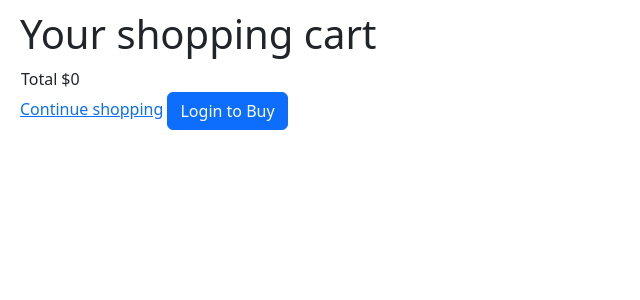
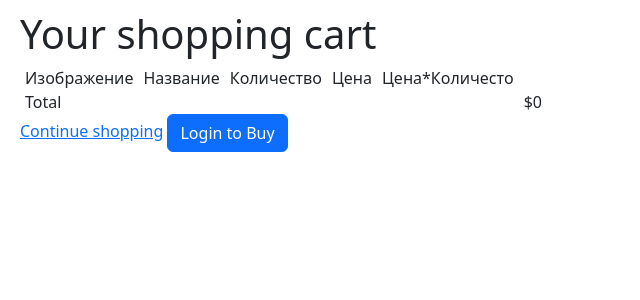
Before and after one commit to h1gf68/stripe_api, a Django app: page /cart/ in a window 1280 px wide. Shown: the part 56-356 px from the top of the page, without its empty margins (0-640 px from the left). Run offline with Django 4.2, Linux system fonts and the light colour scheme; data that the repository does not hold is empty; some libraries are stand-ins or nearby versions.

Commit message:
ready for prod

```diff
--- a/market/settings.py
+++ b/market/settings.py
@@ -33,7 +33,7 @@
 # SECURITY WARNING: don't run with debug turned on in production!
 DEBUG = env('DEBUG')
 
-ALLOWED_HOSTS = []
+ALLOWED_HOSTS = ['localhost', '127.0.0.1']
 
 
 # Application definition
--- a/payments/admin.py
+++ b/payments/admin.py
@@ -9,7 +9,7 @@
 class OrderItemInline(admin.TabularInline):
     model = OrderItem
     raw_id_fields = ['item']
-
+    extra = 0
 
 
 class OrderAdmin(admin.ModelAdmin):
--- a/payments/static/payments/css/main.css
+++ b/payments/static/payments/css/main.css
@@ -8,3 +8,6 @@
 .cart img {
     height: 100px;
 }
+.cart td {
+    padding: 0 5px;
+}
--- a/payments/templates/payments/cart_detail.html
+++ b/payments/templates/payments/cart_detail.html
@@ -5,6 +5,13 @@
     <div class="content">
         <h1>Your shopping cart</h1>
         <table class="cart">
+            <thead>
+                <td>Изображение</td>
+                <td>Название</td>
+                <td>Количество</td>
+                <td>Цена</td>
+                <td>Цена*Количесто</td>
+            </thead>
             <tbody>
             {% for it in cart %}
                 {% with item=it.item %}
@@ -21,9 +28,10 @@
                         </td>
                         <td>{{ item.name }}</td>
                         <td>{{ it.quantity }}</td>
-                        <td><a href="{% url 'cart_remove' item.id %}">Remove</a></td>
                         <td class="num">${{ it.price }}</td>
                         <td class="num">${{ it.total_price }}</td>
+                        <td><a href="{% url 'cart_remove' item.id %}">Remove</a></td>
+
                     </tr>
                 {% endwith %}
             {% endfor %}
--- a/payments/templates/payments/detail.html
+++ b/payments/templates/payments/detail.html
@@ -3,12 +3,12 @@
 {% block content %}
 <div class="content">
     <h3>{{ item.name }}</h3>
+    <p class="price">${{ item.price }}</p>
     <div>{{ item.description }}</div>
-    <p class="price">${{ item.price }}</p>
     <form action="{% url 'cart_add' item.id %}" method="post">
         {{ cart_item_form }}
         {% csrf_token %}
-        <input type="submit" value="Add to cart">
+        <input type="submit" value="Добавить в корзину">
     </form>
 </div>
 
--- a/payments/templates/payments/index.html
+++ b/payments/templates/payments/index.html
@@ -6,8 +6,8 @@
         {% for item in object_list %}
         <div class="product">
             <h2 class="product-name"><a href="{% url 'detail' item.pk %}"><span>{{ item.name }}</span></a></h2>
-            <div>{{ item.description }}</div>
-            <div>{{ item.price }} $</div>
+            <span>{{ item.price }} $</span>
+            <div>{{ item.description|truncatechars:300 }}</div>
             <hr>
         </div>
         {% endfor %}
--- a/payments/templates/payments/order_created.html
+++ b/payments/templates/payments/order_created.html
@@ -5,7 +5,7 @@
         <script>var order_id = {{ order.id }}</script>
         <h1>Thank you</h1>
         <p>Ваш заказ зарегистрирован. Скоро будете перенаправлены на страницу оплаты.
-            <button type="hidden" class="btn btn-primary" id="submitBtn">оплатите</button>
+            <button type="submit" class="btn btn-primary" id="submitBtn">оплатите</button>
         </p>
     </div>
 {% endblock %}
--- a/payments/views.py
+++ b/payments/views.py
@@ -29,6 +29,7 @@
         return context
 
 
+# ---------- STRIPE ----------
 def success(request):
     return render(request, 'payments/success.html')
 
@@ -119,7 +120,7 @@
         cart.add(item=item,
                  quantity=cd['quantity'],
                  update_quantity=cd['update'])
-    return redirect('cart_detail')
+    return redirect(request.META['HTTP_REFERER'])
 
 
 def cart_remove(request, item_id):
@@ -136,6 +137,8 @@
 
 def order_create(request):
     cart = Cart(request)
+    if not len(cart):
+        return redirect('index')
     if request.method == 'POST':
         form = OrderCreateForm(request.POST)
         if form.is_valid():
@@ -151,4 +154,5 @@
             return render(request, 'payments/order_created.html', {'order': order})
     else:
         form = OrderCreateForm()
+
     return render(request, 'payments/order_create.html', {'cart': cart, 'form': form})
```
Also changed, not shown: 1 other file.
